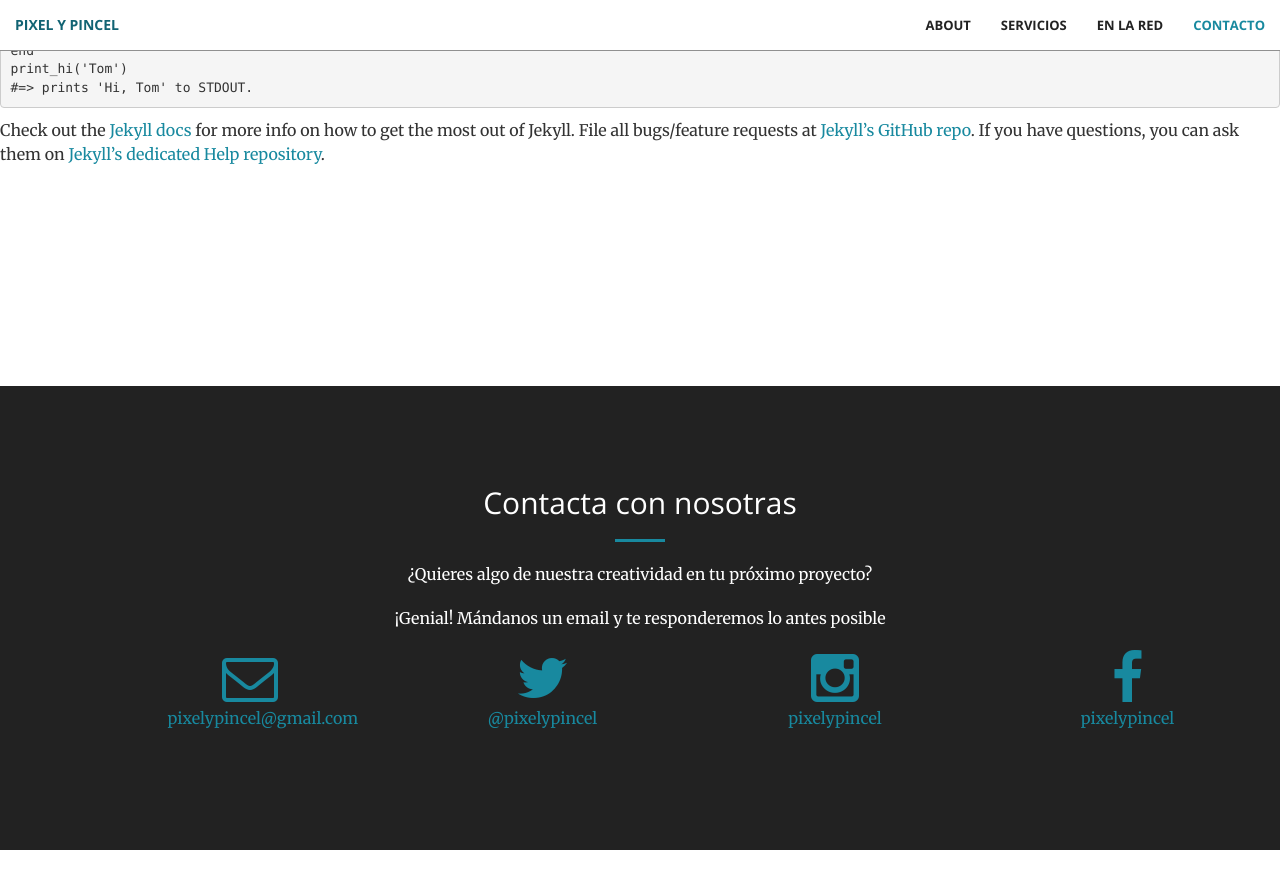
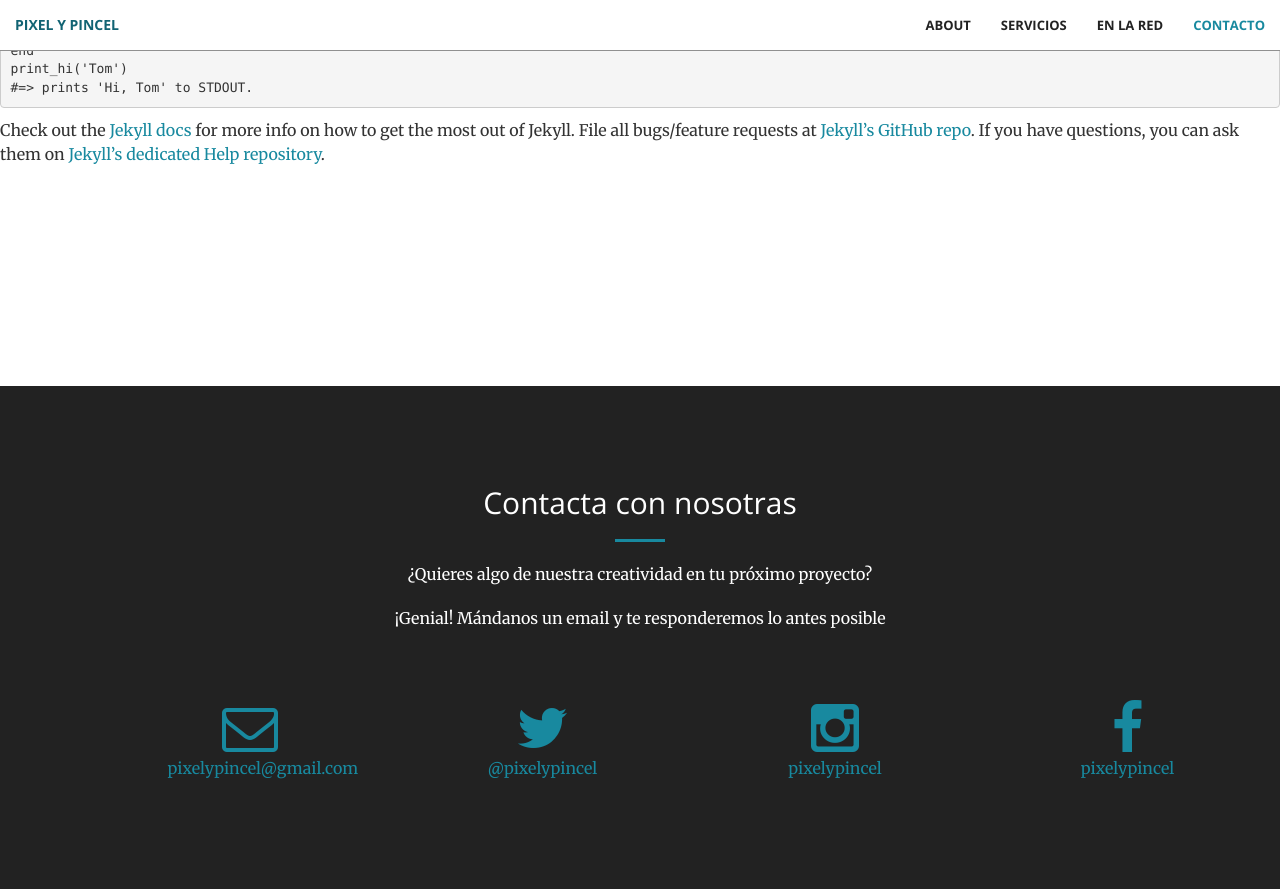
Before and after one commit to patrijoven/pixelypincel.github.io, a Jekyll site: the page built from _posts/2015-10-30-welcome-to-jekyll.markdown, in a window 1280 px wide and 900 px high, scrolled down 1449 px. Shown: the top 889 px of the window. Built offline with Jekyll 4.4.1, drawn with Linux system fonts in a browser that asks for light colours; before the commit the page ends 2299 px from its top, so only the background shows below that.

Commit message:
Tweaks de estilo

```diff
--- a/_includes/contact.html
+++ b/_includes/contact.html
@@ -9,7 +9,7 @@
         <p>¡Genial! Mándanos un email y te responderemos lo antes posible</p>
       </div>
 
-      <div class="col-lg-2 col-lg-offset-1 text-center">
+      <div class="col-lg-2 col-lg-offset-1 text-center contact-box">
         <a href="mailto:{{ site.email }}">
           <i class="fa fa-envelope-o fa-3x wow bounceIn" data-wow-delay=".1s"></i>
 
@@ -17,7 +17,7 @@
         </a>
       </div>
 
-      <div class="col-lg-2 col-lg-offset-1 text-center">
+      <div class="col-lg-2 col-lg-offset-1 text-center contact-box">
         <a href="https://twitter.com/{{ site.twitter_username }}">
           <i class="fa fa-twitter fa-3x wow bounceIn" data-wow-delay=".1s"></i>
 
@@ -25,7 +25,7 @@
         </a>
       </div>
 
-      <div class="col-lg-2 col-lg-offset-1 text-center">
+      <div class="col-lg-2 col-lg-offset-1 text-center contact-box">
         <a href="https://instagram.com/{{ site.instagram_username }}">
           <i class="fa fa-instagram fa-3x wow bounceIn" data-wow-delay=".1s"></i>
 
@@ -33,7 +33,7 @@
         </a>
       </div>
 
-      <div class="col-lg-2 col-lg-offset-1 text-center">
+      <div class="col-lg-2 col-lg-offset-1 text-center contact-box">
         <a href="https://facebook.com/{{ site.facebook_username }}">
           <i class="fa fa-facebook fa-3x wow bounceIn" data-wow-delay=".1s"></i>
 
--- a/_includes/redes-sociales.html
+++ b/_includes/redes-sociales.html
@@ -3,7 +3,7 @@
   <div class="container">
     <div class="row">
       <div class="col-lg-12 text-center">
-        <h2 class="section-heading">Lo que decimos por las redes sociales</h2>
+        <h2 class="section-heading">Búscanos en las redes sociales</h2>
         <hr class="primary">
       </div>
     </div>
--- a/_sass/_base.scss
+++ b/_sass/_base.scss
@@ -294,6 +294,10 @@ header {
     padding-left:0;
 }
 
+.contact-box {
+    margin-top: 50px;
+}
+
 // Button Styles
 .btn-default {
     @include button-variant($theme-dark, white, white);
```
